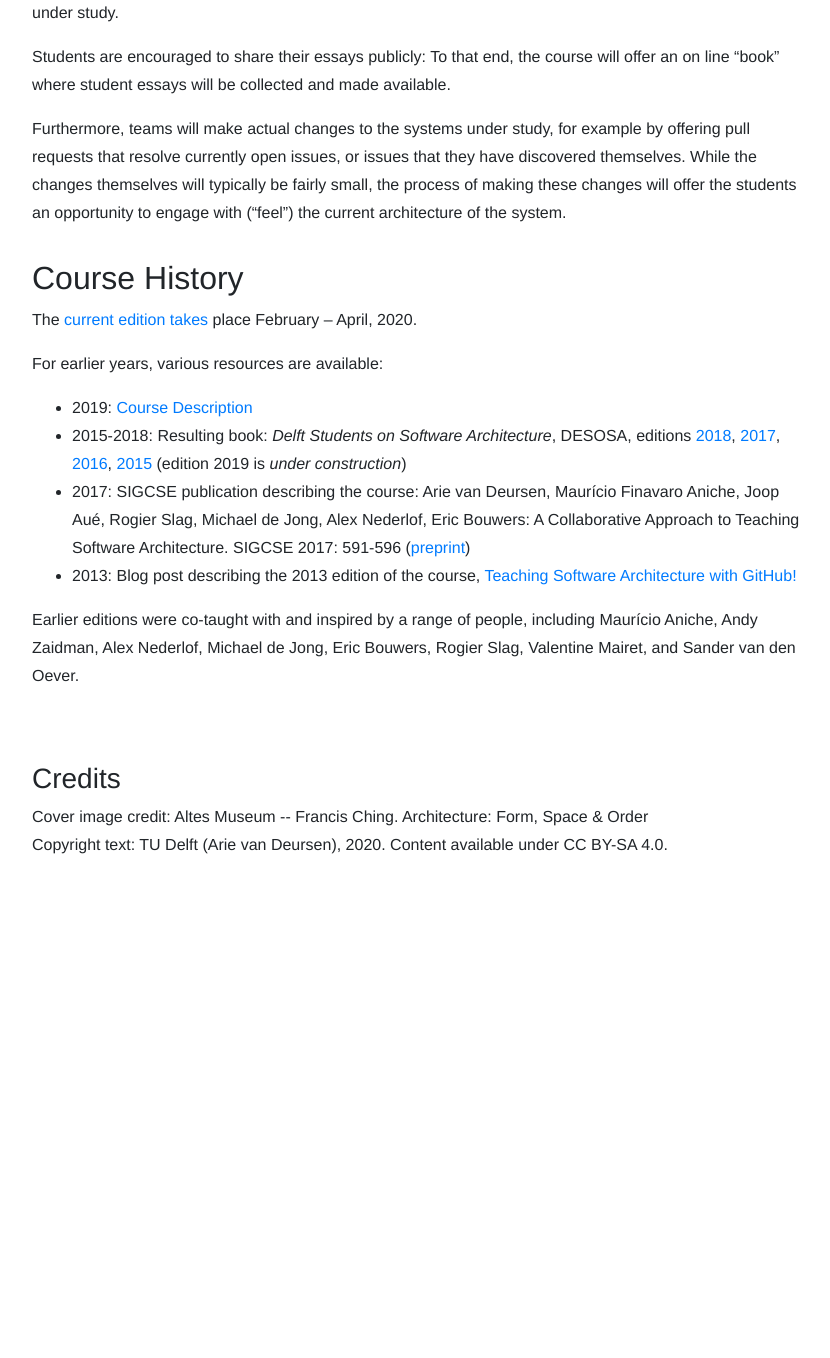
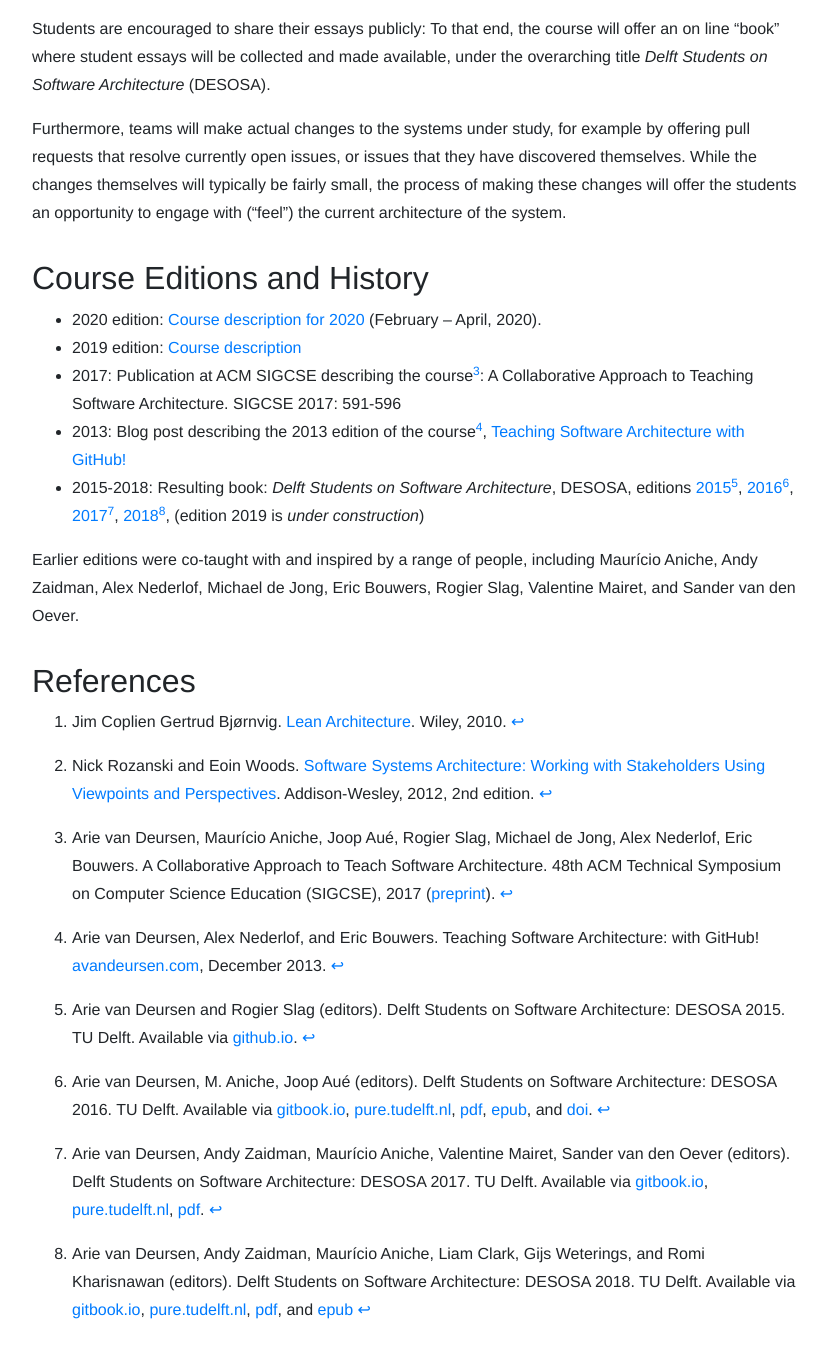
Before and after one commit to SERG-Delft/delftswa, a Jekyll site: the page built from index.md, in a window 1280 px wide and 1400 px high, scrolled down 1645 px. Shown: the top 1358 px of the window, without its empty margins (224-1054 px from the left). Built offline with Jekyll 4.4.1, drawn with Linux system fonts in a browser that asks for light colours; before the commit the page ends 2536 px from its top, so only the background shows below that; some of the changed text lies outside the part shown.

Commit message:
Clean up referencing style

```diff
--- a/index.md
+++ b/index.md
@@ -17,7 +17,7 @@ Our aim is to study _reliable knowledge_ in these areas.
 To that end, we will work with three knowledge sources:
 
 1. **Practice**: Where possible, we will try to learn from actual software systems. To that end, students will engage with the architecture of an open source system. Furthermore, the course will involve 3-4 guest lectures by architects responsible for complex commercial software systems. We also intend to invite 3-4 international architects for a 15 minute _Ask Me Anything_ session over skype, in which they offer answers to questions asked by students of the course.
-2. **Theory**: Good theory is encoded practice. We will study various books, articles, and resources on the web. In particular we will look at Coplien and Bjørnvig's [Lean Software Architecture][lsa]. We will also explore some ideas from Rozanski and Woods' [Views and Perspectives][views] approach to software systems architecture.
+2. **Theory**: Good theory is encoded practice. We will study various books, articles, and resources on the web. In particular we will look at Coplien and Bjørnvig's [Lean Architecture][lsa][^coplien]. We will also explore some ideas from Rozanski and Woods' [Views and Perspectives][views][^rozanski] approach to software systems architecture.
 3. **Research**: There is a lot that we do _not_ know about software architecture. In research we explore theories that may be true, or may turn out to be false. As part of the course we will investigate a number of new research findings, to establish whether they make sense.
 
 There will be 3-4 lectures for each of the three components (practice, theory, research).
@@ -32,21 +32,23 @@ Since architecture is team work, students will work in teams in this course as w
 
 Each team will select an open source system (from GitHub or other forges). Teams will conduct an in depth study of the architecture of the system they picked, looking at it from different (theoretical) perspectives. The student findings will be collected in various _essays_, each of around 1,000 words. Each team is expected to deliver four essays. Three of these will be related to the _what_, _how_, and _who_ of the system as highlighted above. The fourth essay can be either a _research_ essay, exploring how one of the research topics discussed in class applies to the system under study, or it can be a topic of choice that is most relevant for the system under study.
 
-Students are encouraged to share their essays publicly: To that end, the course will offer an on line "book" where student essays will be collected and made available.
+Students are encouraged to share their essays publicly: To that end, the course will offer an on line "book" where student essays will be collected and made available, under the overarching title _Delft Students on Software Architecture_ (DESOSA).
 
 Furthermore, teams will make actual changes to the systems under study, for example by offering pull requests that resolve currently open issues, or issues that they have discovered themselves. While the changes themselves will typically be fairly small, the process of making these changes will offer the students an opportunity to engage with ("feel") the current architecture of the system.
 
 
-## Course History
+## Course Editions and History
 
-The [current edition takes](2020/index.html) place February -- April, 2020.
-
-For earlier years, various resources are available:
-
-- 2019: [Course Description](https://se.ewi.tudelft.nl/delftswa2019/)
-- 2015-2018: Resulting book: _Delft Students on Software Architecture_, DESOSA, editions [2018][desosa2018], [2017][desosa2017], [2016][desosa2016], [2015][desosa2015] (edition 2019 is _under construction_)
-- 2017: SIGCSE publication describing the course: Arie van Deursen, Maurício Finavaro Aniche, Joop Aué, Rogier Slag, Michael de Jong, Alex Nederlof, Eric Bouwers: A Collaborative Approach to Teaching Software Architecture. SIGCSE 2017: 591-596 ([preprint](https://pure.tudelft.nl/portal/en/publications/a-collaborative-approach-to-teaching-software-architecture(0c7f2aeb-f2d6-4c56-9ab7-5f47f73d133f).html))
-- 2013: Blog post describing the 2013 edition of the course, [Teaching Software Architecture with GitHub!](https://avandeursen.com/2013/12/30/teaching-software-architecture-with-github/)
+- 2020 edition: [Course description for 2020](2020/index.html) (February -- April, 2020).
+- 2019 edition: [Course description](https://se.ewi.tudelft.nl/delftswa2019/)
+- 2017: Publication at ACM SIGCSE describing the course[^sigcse2017]: A Collaborative Approach to Teaching Software Architecture. SIGCSE 2017: 591-596
+- 2013: Blog post describing the 2013 edition of the course[^blog2013], [Teaching Software Architecture with GitHub!](https://avandeursen.com/2013/12/30/teaching-software-architecture-with-github/)
+- 2015-2018: Resulting book: _Delft Students on Software Architecture_, DESOSA, editions
+    [2015][desosa2015][^desosa2015],
+    [2016][desosa2016][^desosa2016],
+    [2017][desosa2017][^desosa2017],
+    [2018][desosa2018][^desosa2018],
+    (edition 2019 is _under construction_)
 
 [desosa2018]: https://pure.tudelft.nl/portal/en/publications/delft-students-on-software-architecture-desosa-2018(f0ae92bb-bbf4-49a7-a8dc-ef52ebc9018c).html
 [desosa2017]: https://pure.tudelft.nl/portal/en/publications/delft-students-on-software-architecture(3066d9da-6f18-4be8-9f2b-c7531c0d02e1).html
@@ -54,3 +56,45 @@ For earlier years, various resources are available:
 [desosa2015]: https://delftswa.github.io/
 
 Earlier editions were co-taught with and inspired by a range of people, including Maurício Aniche, Andy Zaidman, Alex Nederlof, Michael de Jong, Eric Bouwers, Rogier Slag, Valentine Mairet, and Sander van den Oever.
+
+## References
+
+[^sigcse2017]: Arie van Deursen, Maurício Aniche, Joop Aué, Rogier Slag, Michael de Jong, Alex Nederlof, Eric Bouwers. A Collaborative Approach to Teach Software Architecture. 48th ACM Technical Symposium on Computer Science Education (SIGCSE), 2017
+    ([preprint](https://pure.tudelft.nl/portal/en/publications/a-collaborative-approach-to-teaching-software-architecture(0c7f2aeb-f2d6-4c56-9ab7-5f47f73d133f).html)).
+
+[^blog2013]: Arie van Deursen, Alex Nederlof, and Eric Bouwers. Teaching Software Architecture: with GitHub! [avandeursen.com](https://avandeursen.com/2013/12/30/teaching-software-architecture-with-github/), December 2013.
+
+[^aosa2012]: Amy Brown and Greg Wilson (editors). The Architecture of Open Source Applications. Volumes 1-2, 2012.
+
+[^rozanski]: Nick Rozanski and Eoin Woods. [Software Systems Architecture: Working with Stakeholders Using Viewpoints and Perspectives][views]. Addison-Wesley, 2012, 2nd edition.
+
+[^coplien]: Jim Coplien Gertrud Bjørnvig. [Lean Architecture][lsa]. Wiley, 2010.
+
+[^desosa2015]: Arie van Deursen and Rogier Slag (editors).
+    Delft Students on Software Architecture: DESOSA 2015. TU Delft.
+    Available via [github.io](https://delftswa.github.io/).
+
+[^desosa2016]: Arie van Deursen, M. Aniche, Joop Aué (editors).
+    Delft Students on Software Architecture: DESOSA 2016. TU Delft.
+    Available via
+    [gitbook.io](https://delftswa.gitbooks.io/desosa2016/content/),
+    [pure.tudelft.nl](https://pure.tudelft.nl/portal/en/publications/delft-students-on-software-architecture(118f82a5-bd18-4a50-a760-b7e3afd9cf26).html),
+    [pdf](https://pure.tudelft.nl/portal/files/8039977/desosa2016.pdf),
+    [epub](https://pure.tudelft.nl/portal/files/8039979/desosa2016.epub), and
+    [doi](https://doi.org/10.5281/zenodo.57924).
+
+
+[^desosa2017]: Arie van Deursen, Andy Zaidman, Maurício Aniche, Valentine Mairet, Sander van den Oever (editors).
+    Delft Students on Software Architecture: DESOSA 2017. TU Delft.
+    Available via
+    [gitbook.io](https://www.gitbook.com/book/delftswa/desosa-2017/details),
+    [pure.tudelft.nl](https://pure.tudelft.nl/portal/en/publications/delft-students-on-software-architecture(3066d9da-6f18-4be8-9f2b-c7531c0d02e1).html),
+    [pdf](https://pure.tudelft.nl/portal/files/37061591/desosa_2017.pdf).
+
+[^desosa2018]: Arie van Deursen, Andy Zaidman, Maurício Aniche, Liam Clark, Gijs Weterings, and Romi Kharisnawan (editors).
+    Delft Students on Software Architecture: DESOSA 2018. TU Delft.
+    Available via
+    [gitbook.io](https://delftswa.gitbooks.io/desosa2018/),
+    [pure.tudelft.nl](https://pure.tudelft.nl/portal/en/publications/delft-students-on-software-architecture-desosa-2018(f0ae92bb-bbf4-49a7-a8dc-ef52ebc9018c).html),
+    [pdf](https://pure.tudelft.nl/portal/files/51257900/desosa_2018.pdf), and
+    [epub](https://pure.tudelft.nl/portal/files/51257920/desosa_2018.epub)
```
